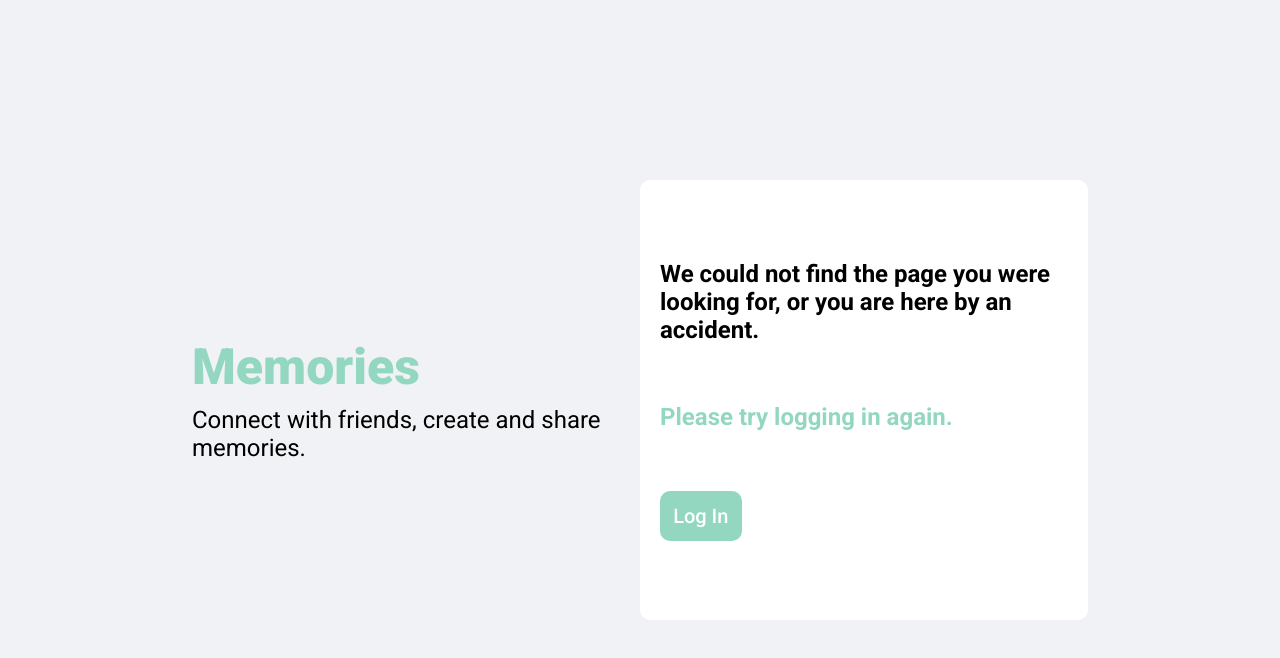
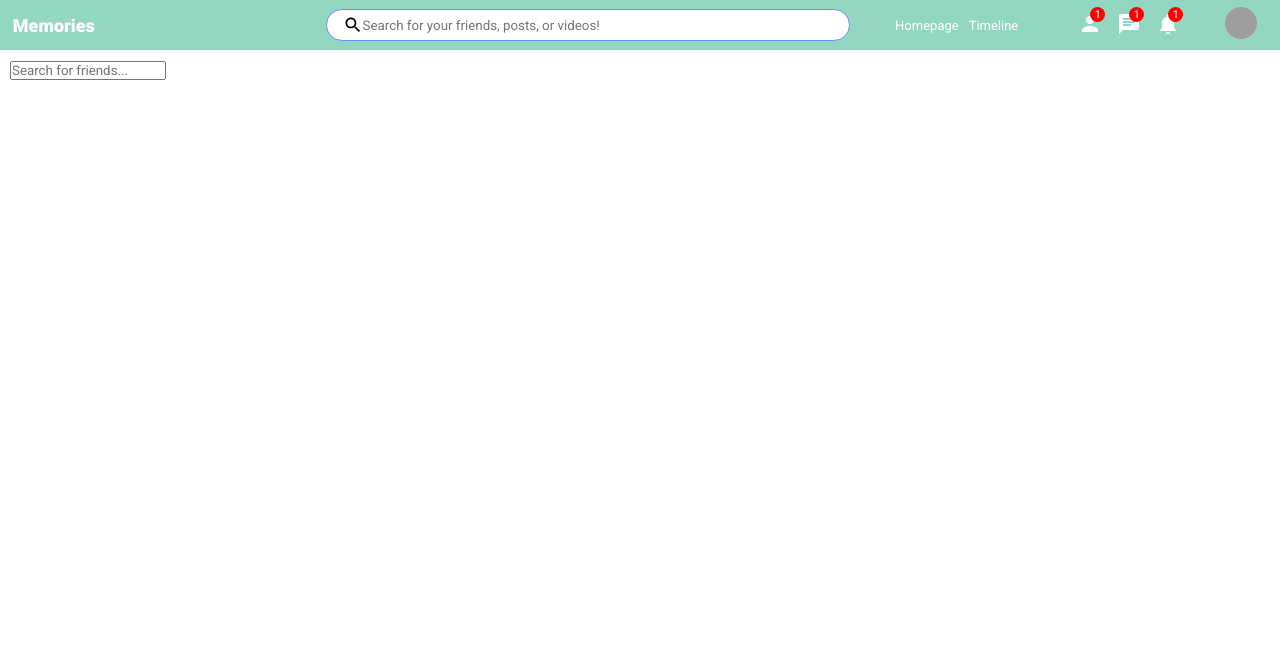
Before and after one commit to singh-shivam789/Memories_server, a React (Create React App) app in the folder client/: page /messenger in a window 1280 px wide. Shown: the top 658 px of the page. Built offline with nearby package versions, Linux system fonts and the light colour scheme; sample sign-in values are in the browser's storage.

Commit message:
Add messenger files

```diff
--- a/client/src/App.js
+++ b/client/src/App.js
@@ -11,8 +11,10 @@ import Login from "./pages/login/Login";
 import Profile from "./pages/profile/Profile";
 import Register from "./pages/register/Register";
 import ErrorPage from "./pages/error/ErrorPage";
+import Edit from "./pages/edit/Edit";
+import Messenger from "./pages/messenger/Messenger";
 import { AuthContext } from "./context/AuthContext";
-import Edit from "./pages/edit/Edit";
+
 function App() {
   const { user, error } = useContext(AuthContext);
   return (
@@ -31,6 +33,9 @@ function App() {
         <Route path="/edit/:userId">
           {!user ? <Redirect to={"/login"} /> : <Edit />}
         </Route>
+        <Route path={"/messenger"}>
+          {!user ? <Redirect to={"/login"} /> : <Messenger />}
+        </Route>
         <Route path="/error">
           {!user && error ? <ErrorPage /> : <Redirect to={"/login"} />}
         </Route>
--- /dev/null
+++ b/client/src/pages/messenger/Messenger.jsx
@@ -0,0 +1,23 @@
+import React from "react";
+import Topbar from "../../components/topbar/Topbar";
+import "./messenger.css";
+export default function Messenger() {
+  return (
+    <>
+      <Topbar />
+      <div className="Messenger">
+        <div className="chatMenu">
+          <div className="chatMenuWrapper">
+            <input type="text" placeholder="Search for friends..." />
+          </div>
+        </div>
+        <div className="chatBox">
+          <div className="chatBoxWrapper"></div>
+        </div>
+        <div className="chatOnline">
+          <div className="chatOnlineWrapper"></div>
+        </div>
+      </div>
+    </>
+  );
+}
--- /dev/null
+++ b/client/src/pages/messenger/messenger.css
@@ -0,0 +1,23 @@
+.Messenger {
+  height: calc(100vh - 70px);
+  display: flex;
+}
+
+.chatMenu {
+  flex: 3.5;
+}
+
+.chatBox {
+  flex: 5.5;
+}
+
+.chatOnline {
+  flex: 3;
+}
+
+.chatMenuWrapper,
+.chatOnlineWrapper,
+.chatBoxWrapper {
+  padding: 10px;
+  height: 100%;
+}
```
Also changed, not shown: 2 other files (tests, documents, lock files or other folders).
